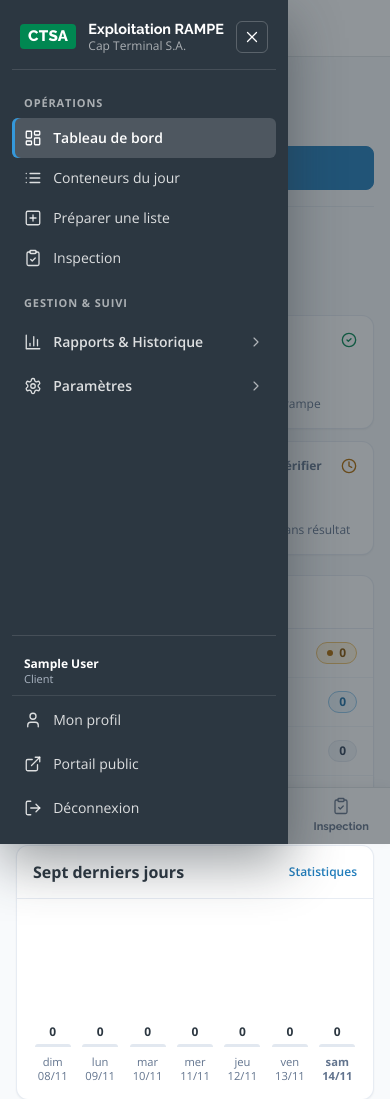
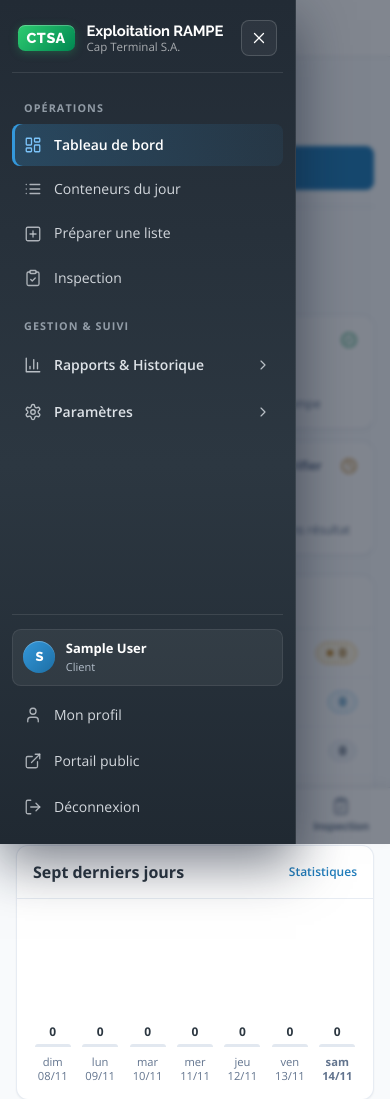
Before and after one commit to bendy2509/ctsa_portal_new, a Django app: page /admin/ in a window 390 px wide, after a click on "Menu". Shown: the top 1099 px of the page. Run offline with Django 5.2, Linux system fonts and the light colour scheme; the visitor is signed in with stand-in values (Sample User, id 1); data comes from the database, SQL or seed files in the repository; data that the repository does not hold is empty.

Commit message:
UI: traitement visuel dedie au sidebar (desktop et tiroir mobile)

```diff
--- a/static/css/ctsa.css
+++ b/static/css/ctsa.css
@@ -765,10 +765,17 @@ html {
   display: none;
   flex-direction: column;
   gap: 0.5rem;
-  padding: 1rem 0.75rem;
-  background-color: var(--ctsa-slate);
+  padding: 1rem 0.75rem max(1rem, env(safe-area-inset-bottom));
+  background: linear-gradient(180deg, #222b35 0%, var(--ctsa-slate) 55%, #202932 100%);
+  border-inline-end: 1px solid rgba(255, 255, 255, 0.08);
   color: var(--portal-side-text);
-  scrollbar-color: rgba(255, 255, 255, 0.3) transparent;
+  scrollbar-width: thin;
+  scrollbar-color: rgba(255, 255, 255, 0.22) transparent;
+}
+
+@keyframes portal-drawer-in {
+  from { transform: translateX(-100%); }
+  to { transform: translateX(0); }
 }
 
 .portal-sidebar.is-open {
@@ -777,16 +784,24 @@ html {
   inset-block: 0;
   inset-inline-start: 0;
   z-index: 50;
-  inline-size: min(18rem, 85vw);
+  inline-size: min(18.5rem, 85vw);
   overflow-y: auto;
-  box-shadow: 0 20px 50px rgba(35, 44, 52, 0.45);
+  box-shadow: 0 20px 50px rgba(15, 23, 42, 0.55);
+  animation: portal-drawer-in 0.2s cubic-bezier(0.16, 1, 0.3, 1);
+}
+
+@media (prefers-reduced-motion: reduce) {
+  .portal-sidebar.is-open {
+    animation: none;
+  }
 }
 
 .portal-backdrop {
   position: fixed;
   inset: 0;
   z-index: 40;
-  background-color: rgba(35, 44, 52, 0.5);
+  background-color: rgba(15, 23, 42, 0.52);
+  backdrop-filter: blur(2px);
 }
 
 .portal-sidebar-close {
@@ -794,37 +809,40 @@ html {
   display: inline-flex;
   align-items: center;
   justify-content: center;
-  inline-size: 2rem;
-  block-size: 2rem;
-  border: 1px solid rgba(255, 255, 255, 0.22);
-  border-radius: 0.375rem;
-  background: transparent;
+  inline-size: 2.25rem;
+  block-size: 2.25rem;
+  border: 1px solid rgba(255, 255, 255, 0.16);
+  border-radius: 0.5rem;
+  background: rgba(255, 255, 255, 0.05);
   color: #ffffff;
   cursor: pointer;
+  transition: background-color 0.15s ease, border-color 0.15s ease;
 }
 
 .portal-sidebar-close:hover {
-  background-color: rgba(255, 255, 255, 0.12);
+  background-color: rgba(255, 255, 255, 0.14);
+  border-color: rgba(255, 255, 255, 0.3);
 }
 
 .portal-brand {
   display: flex;
   align-items: center;
   gap: 0.75rem;
-  padding: 0.25rem 0.5rem 1rem;
-  border-block-end: 1px solid rgba(255, 255, 255, 0.12);
+  padding: 0.25rem 0.35rem 1rem;
+  border-block-end: 1px solid rgba(255, 255, 255, 0.1);
   color: #ffffff;
   text-decoration: none;
 }
 
 .portal-brand-mark {
-  padding: 0.3rem 0.5rem;
-  border-radius: 0.25rem;
-  background-color: var(--ctsa-green);
+  padding: 0.38rem 0.55rem;
+  border-radius: 0.45rem;
+  background: linear-gradient(135deg, #2ecc71 0%, var(--ctsa-green) 100%);
+  box-shadow: 0 2px 10px rgba(39, 174, 96, 0.32), inset 0 1px 0 rgba(255, 255, 255, 0.25);
   font-family: "Raleway", "Open Sans", sans-serif;
-  font-size: 0.95rem;
+  font-size: 0.9rem;
   font-weight: 800;
-  letter-spacing: 0.02em;
+  letter-spacing: 0.04em;
   line-height: 1;
 }
 
@@ -836,69 +854,103 @@ html {
 
 .portal-brand-text strong {
   font-family: "Raleway", "Open Sans", sans-serif;
-  font-size: 0.9rem;
+  font-size: 0.925rem;
   font-weight: 700;
+  letter-spacing: -0.01em;
 }
 
 .portal-brand-text span {
-  font-size: 0.75rem;
+  font-size: 0.72rem;
   color: var(--portal-side-dim);
 }
 
 .portal-nav-group {
-  margin-block-start: 1rem;
+  margin-block-start: 1.1rem;
+  display: flex;
+  flex-direction: column;
+  gap: 0.15rem;
 }
 
 .portal-nav-title {
-  padding: 0 0.75rem 0.4rem;
-  font-size: 0.6875rem;
+  padding: 0 0.75rem 0.35rem;
+  font-size: 0.675rem;
   font-weight: 700;
   text-transform: uppercase;
-  letter-spacing: 0.08em;
-  color: var(--portal-side-dim);
+  letter-spacing: 0.1em;
+  color: rgba(203, 213, 225, 0.65);
 }
 
 .portal-nav-link {
   display: flex;
   align-items: center;
-  gap: 0.7rem;
-  min-block-size: 40px;
-  padding: 0.45rem 0.75rem;
-  border-radius: 0.375rem;
+  gap: 0.75rem;
+  min-block-size: 42px;
+  padding: 0.5rem 0.75rem;
+  border-radius: 0.5rem;
   font-size: 0.875rem;
   font-weight: 500;
-  color: var(--portal-side-text);
+  color: rgba(241, 245, 249, 0.85);
   text-decoration: none;
   transition: background-color 0.15s ease, color 0.15s ease;
 }
 
+.portal-nav-link .portal-icon {
+  opacity: 0.78;
+  transition: opacity 0.15s ease, transform 0.15s ease;
+}
+
 .portal-nav-link:hover {
   background-color: rgba(255, 255, 255, 0.08);
   color: #ffffff;
 }
 
+.portal-nav-link:hover .portal-icon {
+  opacity: 1;
+}
+
 .portal-nav-link[aria-current="page"] {
-  background-color: rgba(255, 255, 255, 0.16);
+  background: linear-gradient(90deg, rgba(52, 152, 219, 0.24) 0%, rgba(52, 152, 219, 0.08) 100%);
   color: #ffffff;
   font-weight: 600;
   box-shadow: inset 3px 0 0 var(--ctsa-blue);
 }
 
+.portal-nav-link[aria-current="page"] .portal-icon {
+  opacity: 1;
+  color: #7cc4fa;
+}
+
+.portal-nav-link-logout:hover {
+  background-color: rgba(239, 68, 68, 0.16);
+  color: #fecaca;
+}
+
+.portal-nav-link-logout:hover .portal-icon {
+  color: #fca5a5;
+}
+
 /* Sous-menus repliables dans le sidebar */
 .portal-submenu {
-  margin-block-start: 0.25rem;
+  margin-block-start: 0.15rem;
+  border-radius: 0.5rem;
+  transition: background-color 0.15s ease;
+}
+
+.portal-submenu[open] {
+  background-color: rgba(255, 255, 255, 0.035);
+  padding-block-end: 0.35rem;
 }
 
 .portal-submenu-trigger {
   display: flex;
   align-items: center;
-  gap: 0.7rem;
-  min-block-size: 40px;
-  padding: 0.45rem 0.75rem;
-  border-radius: 0.375rem;
+  gap: 0.75rem;
+  min-block-size: 42px;
+  padding: 0.5rem 0.75rem;
+  border-radius: 0.5rem;
   font-size: 0.875rem;
   font-weight: 600;
-  color: var(--portal-side-text);
+  color: rgba(241, 245, 249, 0.9);
   cursor: pointer;
   list-style: none;
   transition: background-color 0.15s ease, color 0.15s ease;
@@ -906,6 +958,10 @@ html {
 
 .portal-submenu-trigger::-webkit-details-marker {
   display: none;
+}
+
+.portal-submenu-trigger .portal-icon {
+  opacity: 0.8;
 }
 
 .portal-submenu-trigger:hover {
@@ -917,7 +973,7 @@ html {
   margin-inline-start: auto;
   inline-size: 1rem;
   block-size: 1rem;
-  opacity: 0.75;
+  opacity: 0.7;
   transition: transform 0.15s ease;
 }
 
@@ -933,18 +989,19 @@ html {
   display: flex;
   flex-direction: column;
   gap: 0.15rem;
-  margin: 0.2rem 0 0.4rem 1.25rem;
+  margin: 0.2rem 0.35rem 0 1.25rem;
   padding-inline-start: 0.65rem;
-  border-inline-start: 1px solid rgba(255, 255, 255, 0.16);
+  border-inline-start: 1px solid rgba(255, 255, 255, 0.14);
 }
 
 .portal-sublink {
+  position: relative;
   display: flex;
   align-items: center;
   gap: 0.5rem;
-  min-block-size: 34px;
+  min-block-size: 36px;
   padding: 0.35rem 0.65rem;
-  border-radius: 0.375rem;
+  border-radius: 0.4rem;
   font-size: 0.8125rem;
   font-weight: 500;
   color: var(--portal-side-dim);
@@ -964,32 +1021,68 @@ html {
   font-weight: 600;
 }
 
-/* Menu déroulant compact (ex. Exporter PDF/CSV sur le tableau de bord) */
-.portal-dropdown {
-  position: relative;
-}
-
-.portal-sidebar a:focus-visible {
-  outline-color: #ffffff;
+.portal-sublink[aria-current="page"]::before,
+.portal-sublink.is-active::before {
+  content: "";
+  inline-size: 0.375rem;
+  block-size: 0.375rem;
+  border-radius: 999px;
+  background-color: #60a5fa;
+  flex-shrink: 0;
+}
+
+.portal-sidebar a:focus-visible,
+.portal-sidebar button:focus-visible,
+.portal-sidebar summary:focus-visible {
+  outline: 2px solid #7cc4fa;
+  outline-offset: 2px;
 }
 
 .portal-nav-count {
   margin-inline-start: auto;
   min-inline-size: 1.5rem;
-  padding: 0.05rem 0.4rem;
+  padding: 0.1rem 0.45rem;
   border-radius: 999px;
-  background-color: #ffffff;
-  color: var(--ctsa-slate);
-  font-size: 0.75rem;
-  font-weight: 700;
+  background-color: #f59e0b;
+  color: #1e293b;
+  font-size: 0.72rem;
+  font-weight: 800;
   font-variant-numeric: tabular-nums;
   text-align: center;
+  box-shadow: 0 1px 4px rgba(0, 0, 0, 0.2);
 }
 
 .portal-sidebar-foot {
   margin-block-start: auto;
-  padding-block-start: 0.75rem;
-  border-block-start: 1px solid rgba(255, 255, 255, 0.12);
+  padding-block-start: 0.85rem;
+  border-block-start: 1px solid rgba(255, 255, 255, 0.1);
+}
+
+.portal-user-card {
+  display: flex;
+  align-items: center;
+  gap: 0.65rem;
+  padding: 0.6rem 0.65rem;
+  margin-block-end: 0.5rem;
+  border-radius: 0.55rem;
+  background-color: rgba(255, 255, 255, 0.06);
+  border: 1px solid rgba(255, 255, 255, 0.08);
+}
+
+.portal-user-avatar {
+  display: inline-flex;
+  align-items: center;
+  justify-content: center;
+  inline-size: 2rem;
+  block-size: 2rem;
+  border-radius: 999px;
+  background: linear-gradient(135deg, var(--ctsa-blue) 0%, #1d6fa5 100%);
+  color: #ffffff;
+  font-family: "Raleway", "Open Sans", sans-serif;
+  font-size: 0.8125rem;
+  font-weight: 800;
+  flex-shrink: 0;
+  box-shadow: inset 0 1px 0 rgba(255, 255, 255, 0.25);
 }
 
 /* --- Barre supérieure --- */
--- a/templates/portal/base_portal.html
+++ b/templates/portal/base_portal.html
@@ -124,9 +124,12 @@
     </nav>
 
     <div class="portal-sidebar-foot space-y-1">
-      <div class="px-3 py-2 text-xs text-slate-300 border-b border-white/10 mb-1">
-        <div class="font-bold text-white truncate">{{ user.display_name }}</div>
-        <div class="text-[11px] text-slate-300/80">{{ user.get_role_display }}</div>
+      <div class="portal-user-card">
+        <span class="portal-user-avatar" aria-hidden="true">{{ user.display_name|slice:":1"|upper }}</span>
+        <div class="min-w-0 flex-1">
+          <div class="text-[13px] font-bold text-white truncate leading-tight">{{ user.display_name }}</div>
+          <div class="text-[11px] text-slate-300/85 truncate mt-0.5">{{ user.get_role_display }}</div>
+        </div>
       </div>
 
       <a href="{% url 'accounts:profile' %}"
@@ -144,7 +147,7 @@
 
       <form action="{% url 'accounts:logout' %}" method="post">
         {% csrf_token %}
-        <button type="submit" class="portal-nav-link w-full text-left border-0 bg-transparent cursor-pointer">
+        <button type="submit" class="portal-nav-link portal-nav-link-logout w-full text-left border-0 bg-transparent cursor-pointer">
           <svg class="portal-icon" viewBox="0 0 24 24" aria-hidden="true"><path d="M9 21H5a2 2 0 0 1-2-2V5a2 2 0 0 1 2-2h4"/><polyline points="16 17 21 12 16 7"/><line x1="21" x2="9" y1="12" y2="12"/></svg>
           <span>Déconnexion</span>
         </button>
```
Also changed, not shown: static/css/output.css.
